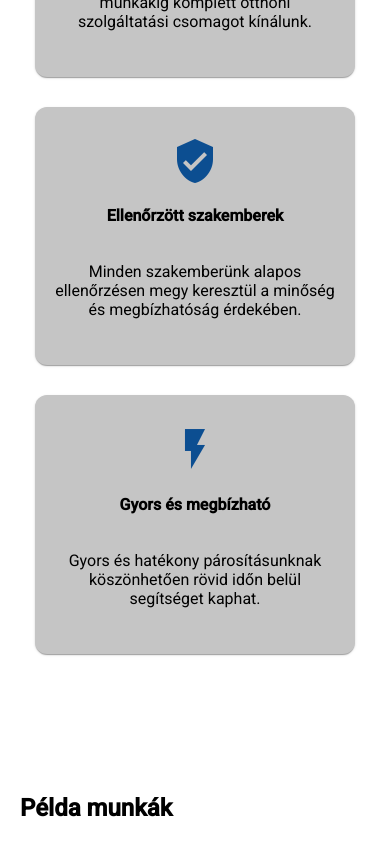
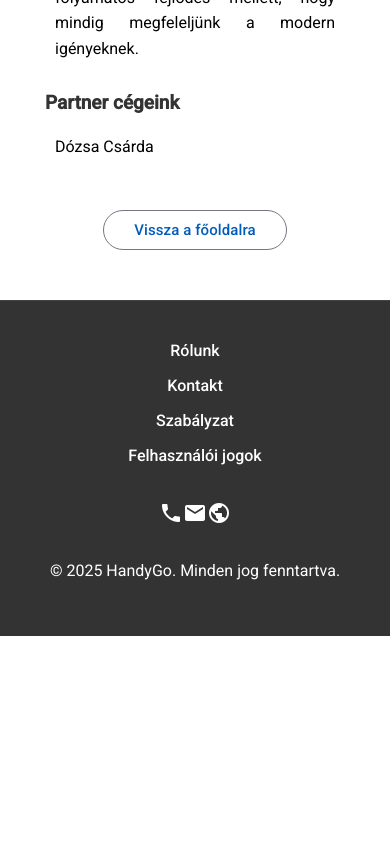
Before and after one commit to bagonataniel/HandyGo, an Angular app in the folder Frontend/HandyGo/: page /about in a window 390 px wide. Before the commit this address led to /. Shown: the part 1435-2279 px from the top of the page. After the commit the page ends 2071 px from the top, so only its background shows below. Built offline with nearby package versions, Linux system fonts and the light colour scheme.

Commit message:
About WebSite
A new About page was added.

```diff
--- a/Frontend/HandyGo/src/app/app-routing.module.ts
+++ b/Frontend/HandyGo/src/app/app-routing.module.ts
@@ -11,6 +11,8 @@ import { isVerifiedGuard } from './guards/is-verified.guard';
 import { VerificationComponent } from './pages/verification/verification.component';
 
 
+import { AboutComponent } from './pages/about/about.component';
+
 const routes: Routes = [
   { path: '', component: HomeComponent },
   { path: 'login', component: LoginComponent, canActivate: [loginGuard] },
@@ -18,11 +20,13 @@ const routes: Routes = [
   { path: 'test', component: TestComponent },
   { path: 'home', component: MainComponent, canActivate: [authGuard, isVerifiedGuard] },
   { path: 'verification', component: VerificationComponent, canActivate: [authGuard] },
+  { path: 'home', component: MainComponent, canActivate: [authGuard] },
+  { path: 'about', component: AboutComponent },
   { path: '**', redirectTo: '' }, // This has to be at the bottom, otherwise it would override all routes below it!
 ];
 
 @NgModule({
-  imports: [RouterModule.forRoot(routes)],
+  imports: [RouterModule.forRoot(routes,{ scrollPositionRestoration: 'top'})],
   exports: [RouterModule]
 })
 export class AppRoutingModule { }
--- a/Frontend/HandyGo/src/app/layout/footer/footer.component.css
+++ b/Frontend/HandyGo/src/app/layout/footer/footer.component.css
@@ -3,25 +3,51 @@
   color: white;
   padding: 40px 0;
   text-align: center;
+  border-top: 1px solid #444;
+  margin-top: auto;
+}
+
+.footer-content {
+  display: flex;
+  flex-direction: column;
+  align-items: center;
+  gap: 16px;
 }
 
 .footer-links {
   list-style: none;
+  display: flex;
+  gap: 30px;
+  margin: 0 0 20px 0;
   padding: 0;
-  display: flex;
+  flex-wrap: wrap;
   justify-content: center;
-  gap: 30px;
-  margin-bottom: 20px;
 }
 
 .footer-links li {
+  font-weight: 500;
   cursor: pointer;
+  transition: all 0.3s ease;
 }
 
 .footer-links li:hover {
   text-decoration: underline;
+  color: #1976d2;
 }
 
-.footer-icons{
-  color: white
+.copyright {
+  color: #aaa;
+  font-size: 14px;
+  margin: 0;
 }
+
+.footer-icons {
+  color: white;
+}
+
+@media (max-width: 600px) {
+  .footer-links {
+    flex-direction: column;
+    gap: 16px;
+  }
+}
--- a/Frontend/HandyGo/src/app/layout/footer/footer.component.html
+++ b/Frontend/HandyGo/src/app/layout/footer/footer.component.html
@@ -1,10 +1,10 @@
 <footer class="footer">
   <div class="container footer-content">
     <ul class="footer-links">
-      <li>Rólunk</li>
-      <li>Kontakt</li>
-      <li>Szabályzat</li>
-      <li>Felhasználói jogok</li>
+      <li [routerLink]="['/about']">Rólunk</li>
+      <li [routerLink]="['/contact']">Kontakt</li>
+      <li [routerLink]="['/terms']">Szabályzat</li>
+      <li [routerLink]="['/rights']">Felhasználói jogok</li>
     </ul>
     <div class="footer-icons">
       <mat-icon> phone</mat-icon>
--- /dev/null
+++ b/Frontend/HandyGo/src/app/pages/about/about.component.css
@@ -0,0 +1,109 @@
+.page-content {
+  padding: 100px 20px 60px;
+  min-height: calc(100vh - 70px - 200px);
+  text-align: justify;
+}
+
+.page-content h1 {
+  font-size: 42px;
+  margin-bottom: 40px;
+  color: #1976d2;
+  text-align: center;
+}
+
+.page-content h5 {
+  font-size: 24px;
+  margin: 30px auto 20px;
+  color: #333;
+  text-align: left;
+  max-width: 800px;
+  padding: 0 20px;
+}
+
+.page-content p {
+  font-size: 18px;
+  line-height: 1.7;
+  max-width: 800px;
+  margin: 0 auto 24px;
+  padding: 0 20px;
+}
+
+.back-button-container {
+  display: flex;
+  justify-content: center;
+  margin-top: 50px;
+}
+
+.back-to-home-btn {
+  padding: 14px 40px;
+  border-radius: 30px;
+  font-weight: 500;
+  font-size: 17px;
+  min-width: 220px;
+  border-color: #1976d2;
+  color: #1976d2;
+  transition: all 0.3s ease;
+}
+
+.back-to-home-btn:hover {
+  background-color: #1976d2;
+  color: white;
+}
+
+
+@media (max-width: 992px) {
+  .page-content h1 {
+    font-size: 36px;
+  }
+
+  .page-content h5 {
+    font-size: 22px;
+  }
+
+  .page-content p {
+    font-size: 17px;
+  }
+}
+
+@media (max-width: 768px) {
+  .page-content {
+    padding: 80px 15px 50px;
+  }
+
+  .page-content h1 {
+    font-size: 32px;
+    margin-bottom: 30px;
+  }
+
+  .page-content h5 {
+    font-size: 20px;
+    padding: 0 10px;
+  }
+
+  .back-to-home-btn {
+    padding: 12px 36px;
+    font-size: 16px;
+    min-width: 200px;
+  }
+}
+
+@media (max-width: 480px) {
+  .page-content h1 {
+    font-size: 28px;
+  }
+
+  .page-content h5 {
+    font-size: 19px;
+  }
+
+  .page-content p {
+    font-size: 16px;
+    line-height: 1.6;
+  }
+
+  .back-to-home-btn {
+    padding: 12px 30px;
+    font-size: 15px;
+    min-width: 180px;
+  }
+}
--- /dev/null
+++ b/Frontend/HandyGo/src/app/pages/about/about.component.html
@@ -0,0 +1,32 @@
+<app-navbar></app-navbar>
+<section class="page-content">
+  <div class="container">
+        <h1>Rólunk</h1>
+        <div>
+            <h5>Kik vagyunk?</h5>
+            <p>A HandyGo egy dinamikusan fejlődő otthoni szolgáltatásokat nyújtó vállalkozás, amelyet azzal a céllal hoztunk létre, hogy megkönnyítsük ügyfeleink életét a minőségi, gyors és megbízható szakemberközvetítéssel. Számunkra az ügyfél elégedettség nem csak cél, hanem alapérték, amely minden tevékenységünket vezérli.</p>
+        </div>
+        <div>
+            <h5>Történetünk</h5>
+            <p>A HandyGo 2025-ban indult, kis csapattal és nagy ambíciókkal. Azóta folyamatosan bővülő szolgáltatásainkkal váltunk a magyar otthoni szolgáltatások egyik meghatározó szereplőjévé. Évről évre növekvő ügyfélkörünk bizonyítja, hogy a minőség és a megbízhatóság mindennél fontosabb számunkra.</p>
+        </div>
+        <div>
+            <h5>Csapatunk</h5>
+            <p>Csapatunk magasan képzett szakemberekből áll, akik nemcsak szakmai tudásukkal, hanem elhivatottságukkal is hozzájárulnak ügyfeleink elégedettségéhez. Minden szakember szigorú minőségellenőrzési folyamaton esik át, így Ön biztos lehet benne, hogy a legjobb kezekbe kerül otthona.</p>
+        </div>
+        <div>
+            <h5>Küldetésünk és víziónk</h5>
+            <p>Küldetésünk, hogy megkönnyítsük ügyfeleink mindennapjait egy átlátható, gyors és megbízható szakemberközvetítő platform segítségével. Céunk egy olyan szolgáltatás létrehozása, amely nemcsak az otthoni javítások piacán, hanem a szolgáltatás minőségében is példát mutat. Elkötelezettek vagyunk a folyamatos fejlődés mellett, hogy mindig megfeleljünk a modern igényeknek.</p>
+        </div>
+        <div>
+            <h5>Partner cégeink</h5>
+            <p>Dózsa Csárda</p>
+        </div>
+    </div>
+    <div class="back-button-container">
+        <button mat-stroked-button color="primary" [routerLink]="['/']" class="back-to-home-btn">
+            Vissza a főoldalra
+        </button>
+    </div>
+</section>
+<app-footer></app-footer>
```
Also changed, not shown: Frontend/HandyGo/src/app/app.module.ts (+7 -2 lines), Frontend/HandyGo/src/app/pages/about/about.component.ts (added, +10 -0 lines), 1 other file (tests, documents, lock files or other folders).
